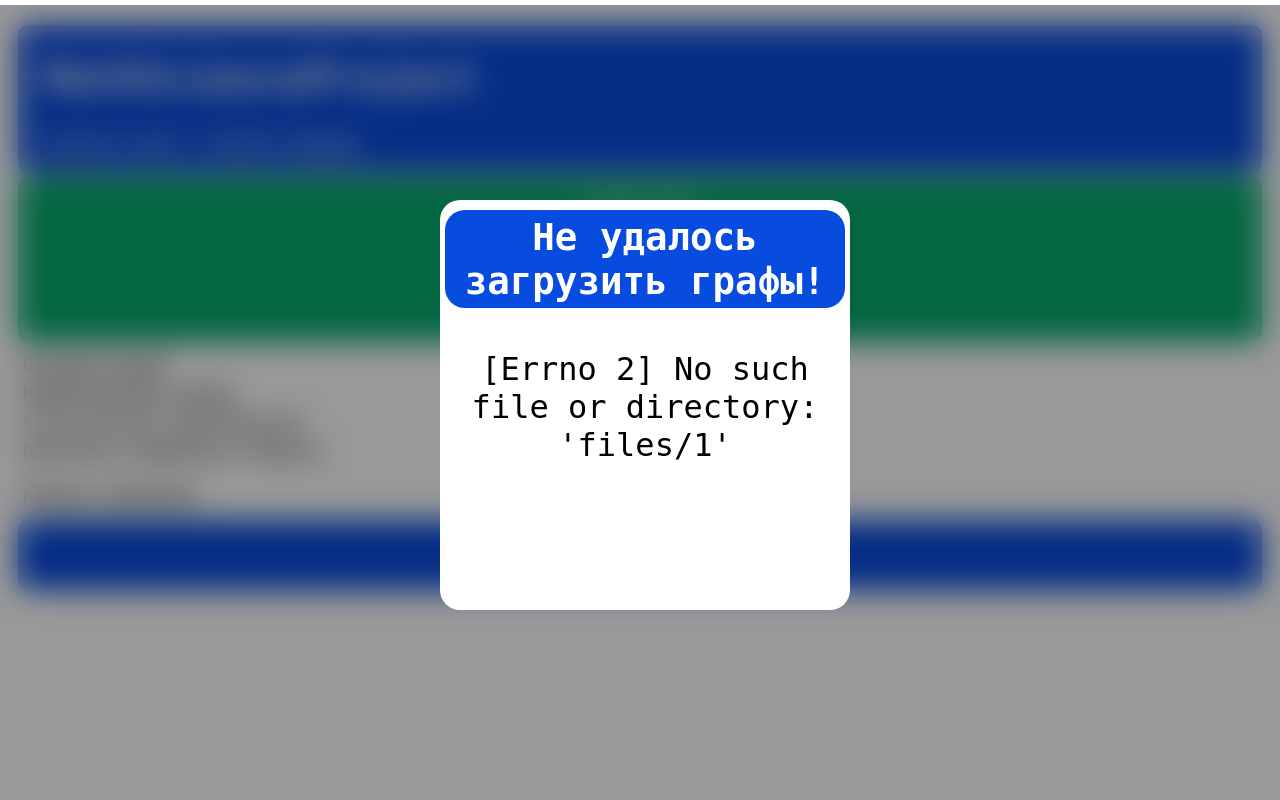
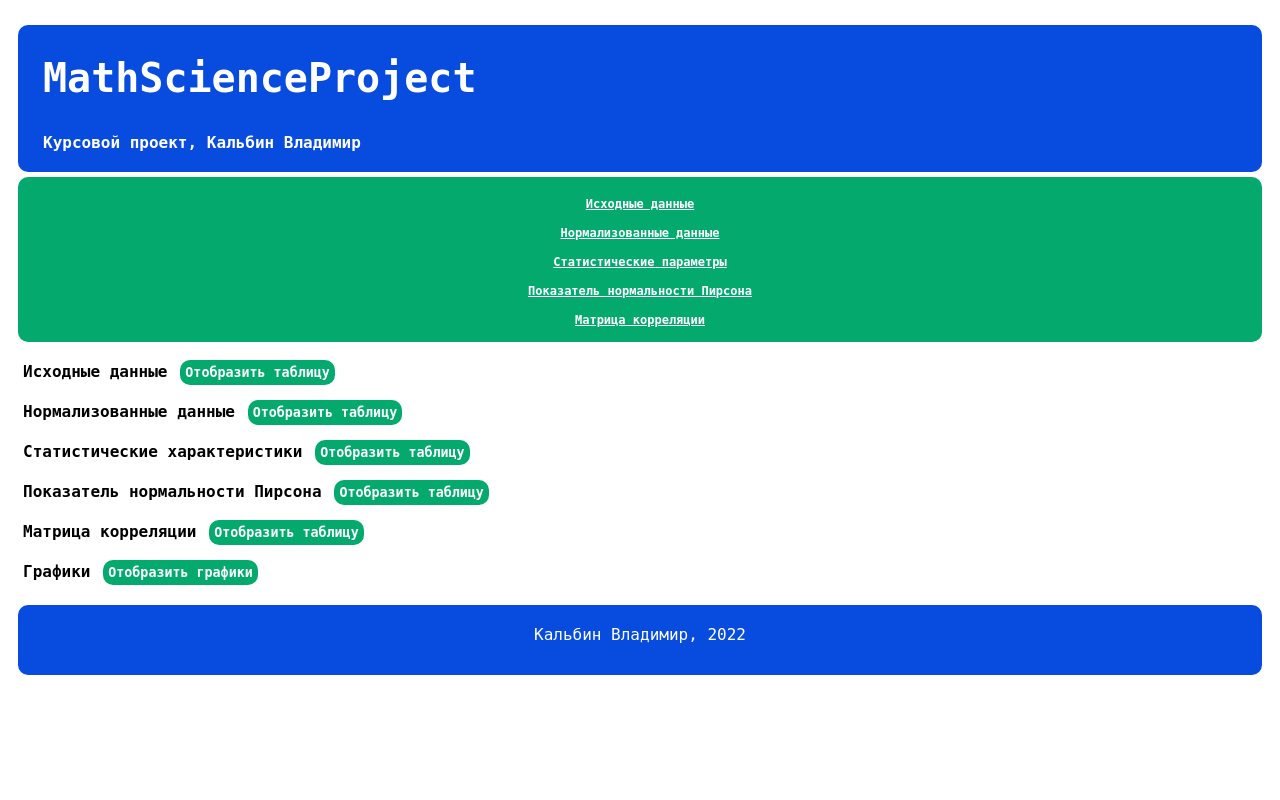
Before and after one commit to KalbinVV/MathScienceProject, a Flask app: page /reports/1 in a window 1280 px wide. Run offline with Flask 3, Linux system fonts and the light colour scheme; some libraries are stand-ins or nearby versions.

Commit message:
Improve performance, add display buttons.

```diff
--- a/MathScience/Tables/Tables.py
+++ b/MathScience/Tables/Tables.py
@@ -1,4 +1,5 @@
 import statistics
+from functools import lru_cache
 
 import numpy as np
 import pandas as pd
@@ -12,10 +13,12 @@
 
 class Tables:
     @staticmethod
+    @lru_cache
     def get_source_table(file_name: str) -> pd.DataFrame:
         return Utils.load_file(file_name)
 
     @classmethod
+    @lru_cache
     def get_normalized_table(cls, file_name: str) -> pd.DataFrame:
         data_frame = Utils.load_file(file_name)
 
@@ -29,6 +32,7 @@
         return data_frame
 
     @classmethod
+    @lru_cache
     def get_statistic_table(cls, file_name: str) -> pd.DataFrame:
         data_frame = pd.DataFrame(cls.get_normalized_table(file_name))
 
@@ -83,6 +87,7 @@
         return pd.DataFrame(characteristic_dictionary)
 
     @classmethod
+    @lru_cache
     def get_chi_square_table(cls, file_name: str) -> pd.DataFrame:
         amount_of_intervals = 5
         significance = 0.05
@@ -144,6 +149,7 @@
         return pd.DataFrame(chi_square_dictionary)
 
     @classmethod
+    @lru_cache
     def get_correlation_table(cls, file_name: str) -> pd.DataFrame:
         data_frame = cls.get_normalized_table(file_name)
 
--- a/Utils/Utils.py
+++ b/Utils/Utils.py
@@ -1,4 +1,5 @@
 import os.path
+from functools import lru_cache
 
 import numpy as np
 import pandas as pd
@@ -34,6 +35,7 @@
         print(f'File saved: {file_path}')
 
     @staticmethod
+    @lru_cache
     def load_file(file_name: str) -> pd.DataFrame:
         file_path = os.path.join(Configuration.folder_path, file_name)
 
@@ -61,6 +63,7 @@
         return search_result.group('file_name'), search_result.group('file_type')
 
     @staticmethod
+    @lru_cache
     def get_charts_data(file_name: str, amount_of_intervals: int = 5) -> list:
         from MathScience.Tables.Tables import Tables
         data_frame = Tables.get_normalized_table(file_name)
--- a/web/static/js/report_view.js
+++ b/web/static/js/report_view.js
@@ -161,12 +161,34 @@
         })
     }
 
+    $('#source_table_button').click(event => {
+        event.currentTarget.style.display = 'none'
         loadTable('#source_table_content', 'source')
+    })
+
+    $('#normalized_table_button').click(event => {
+        event.currentTarget.style.display = 'none'
         loadTable('#normalized_table_content', 'normalized')
+    })
+
+    $('#statistic_table_button').click(event => {
+        event.currentTarget.style.display = 'none'
         loadTable('#statistic_table_content', 'statistic')
+    })
+
+    $('#chi_square_table_button').click(event => {
+        event.currentTarget.style.display = 'none'
         loadTable('#chi_square_table_content', 'chi_square')
+    })
+
+    $('#correlation_table_button').click(event => {
+        event.currentTarget.style.display = 'none'
         loadTable('#correlation_table_content', 'correlation')
+    })
 
+    $('#charts_button').click(event => {
+        event.currentTarget.style.display = 'none'
         loadCharts()
+    })
 
 })
--- a/web/static/style.css
+++ b/web/static/style.css
@@ -157,12 +157,16 @@
     padding: 10px;
 }
 
+a {
+    transition: all 0.3s ease 0s;
+}
+
 a:visited {
     color: white;
 }
 
 a:hover {
-    color: #e7e7e7;
+    color: black;
 }
 
 a:link {
@@ -201,3 +205,18 @@
     background: #800000;
     color: white;
 }
+
+.display_button {
+    background: #04AA6D;
+    color: white;
+    border-radius: 10px;
+    border-width: 0px;
+    padding: 5px;
+    font-family: monospace;
+    font-weight: bold;
+    transition: all 0.3s ease 0s;
+}
+
+.display_button:hover {
+    background: #084cdf;
+}
--- a/web/templates/report_view.html
+++ b/web/templates/report_view.html
@@ -30,32 +30,39 @@
 
 
 <a class='table_header' name='source_table'>Исходные данные</a>
+<button id='source_table_button' class='display_button'>Отобразить таблицу</button>
 <table>
     <tbody id='source_table_content'></tbody>
 </table>
 
 <a class='table_header' name='normalized_table'>Нормализованные данные</a>
+<button id='normalized_table_button' class='display_button'>Отобразить таблицу</button>
 <table>
     <tbody id='normalized_table_content'></tbody>
 </table>
 
 <a class='table_header' name='statistic_table'>Статистические характеристики</a>
+<button id='statistic_table_button' class='display_button'>Отобразить таблицу</button>
 <table>
     <tbody id='statistic_table_content'></tbody>
 </table>
 
 <a class='table_header' name='chi_square_table'>Показатель нормальности Пирсона</a>
+<button id='chi_square_table_button' class='display_button'>Отобразить таблицу</button>
 <table>
     <tbody id='chi_square_table_content'></tbody>
 </table>
 
-<div id='charts'>
-</div>
-
 <a class='table_header' name='correlation_table'>Матрица корреляции</a>
+<button id='correlation_table_button' class='display_button'>Отобразить таблицу</button>
 <table>
     <tbody id='correlation_table_content'></tbody>
 </table>
+
+<a class='table_header'>Графики</a>
+<button id='charts_button' class='display_button'>Отобразить графики</button>
+<div id='charts'>
+</div>
 
 <footer class='bg_blue color_white'>
   <p class='footer_text'>
```
Also changed, not shown: files/playbook.yml (deleted, +0 -14 lines), 1 other file. Lines whose indentation alone changed are shown as unchanged.
